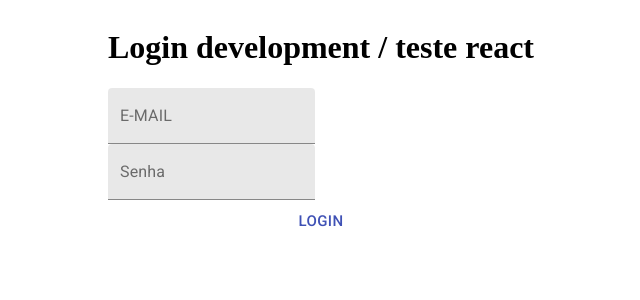
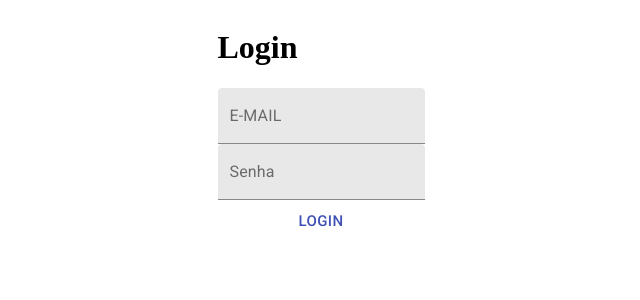
Before and after one commit to matheusCalaca/bill-front, a React (Create React App) app: page / in a window 1280 px wide. Shown: the top 300 px of the page, without its empty margins (319-959 px from the left). Built offline with nearby package versions, Linux system fonts and the light colour scheme.

Commit message:
adicionado variaveis de ambiente para hosts

```diff
--- a/src/loginPage/index.tsx
+++ b/src/loginPage/index.tsx
@@ -46,7 +46,7 @@ const LoginPage = () => {
                 alignItems="center" >
                 <form onSubmit={handleSubmit}>
                     <Grid>
-                        <h1>Login {process.env.NODE_ENV} / {process.env.REACT_APP_TESTE}</h1>
+                        <h1>Login</h1>
                     </Grid>
                     <Grid>
                         <TextField id="email" label=" E-MAIL" variant="filled" type="text" name="email" onChange={handelInputChange} />
--- a/src/services/api.ts
+++ b/src/services/api.ts
@@ -1,7 +1,7 @@
 import axios from 'axios';
 
 const api = axios.create({
-    baseURL: 'http://localhost:8080',
+    baseURL: process.env.REACT_APP_HOST_BILL,
 
     headers: {
         "Access-Control-Allow-Origin": "*",
--- a/src/services/apiUser.ts
+++ b/src/services/apiUser.ts
@@ -2,7 +2,7 @@ import axios from 'axios';
 
 //     //   "Access-Control-Allow-Headers": "Authorization",
 const api = axios.create({
-    baseURL: 'http://localhost:8082',
+    baseURL: process.env.REACT_APP_HOST_USER,
 
     headers: {
         "Access-Control-Allow-Origin": "*",
```
Also changed, not shown: 1 other file (tests, documents, lock files or other folders).
